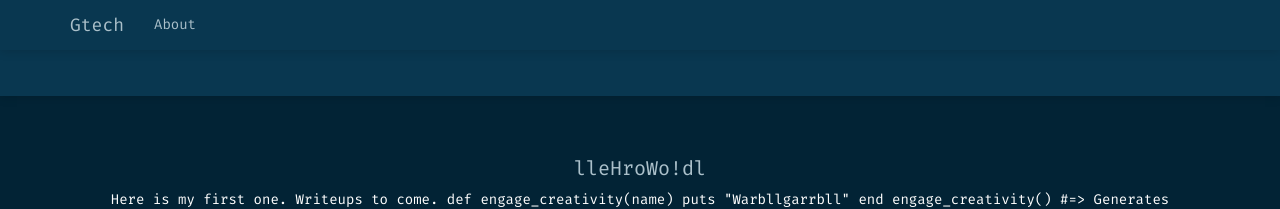
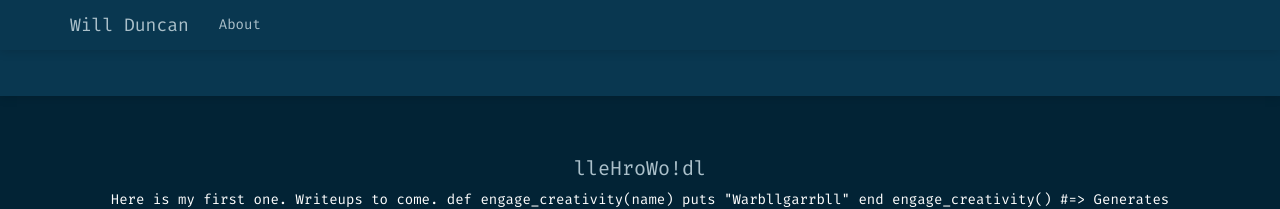
Before and after one commit to gtech/gtech.github.io, a Jekyll site: the page built from index.html, in a window 1280 px wide. Shown: the top 209 px of the page. Built offline with Jekyll 4.4.1, drawn with Linux system fonts in a browser that asks for light colours; nearby versions of some CDN libraries; some web fonts are replaced.

Commit message:
putapriceonit

```diff
--- a/_config.yml
+++ b/_config.yml
@@ -6,8 +6,8 @@
 # 'jekyll serve'. If you change this file, please restart the server process.
 
 # Site settings
-title: Gtech
-email: gtech@blackeon.net
+title: Will Duncan
+email: will@wduncan.net
 
 #write html inside the double quotes to display in jumbotron
 #description: "<h3>Hello, world!</h3><h1>DevJournal</h1><h3>Awesome Jekyll Theme for Developers!</h3>Hope you like it!"
```
